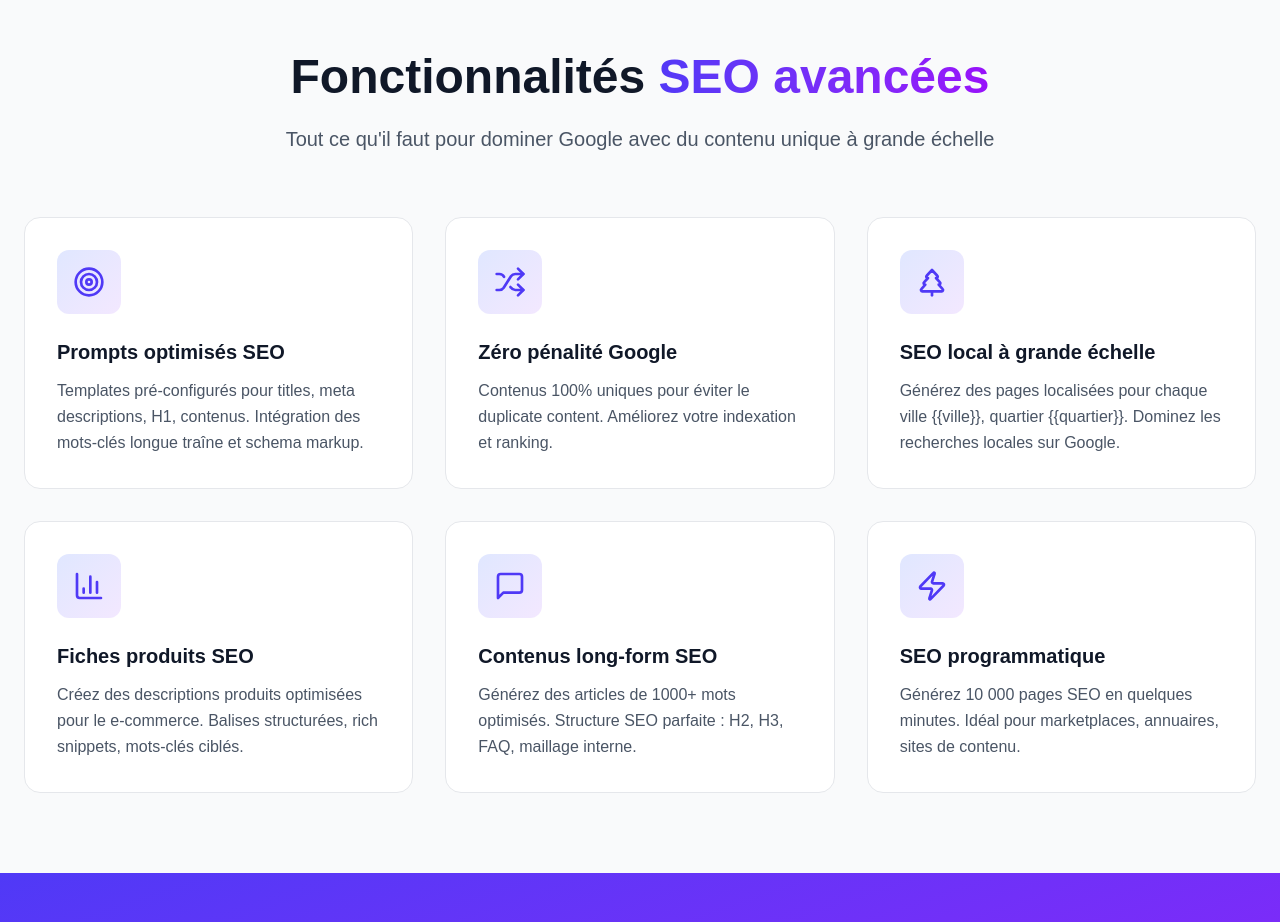
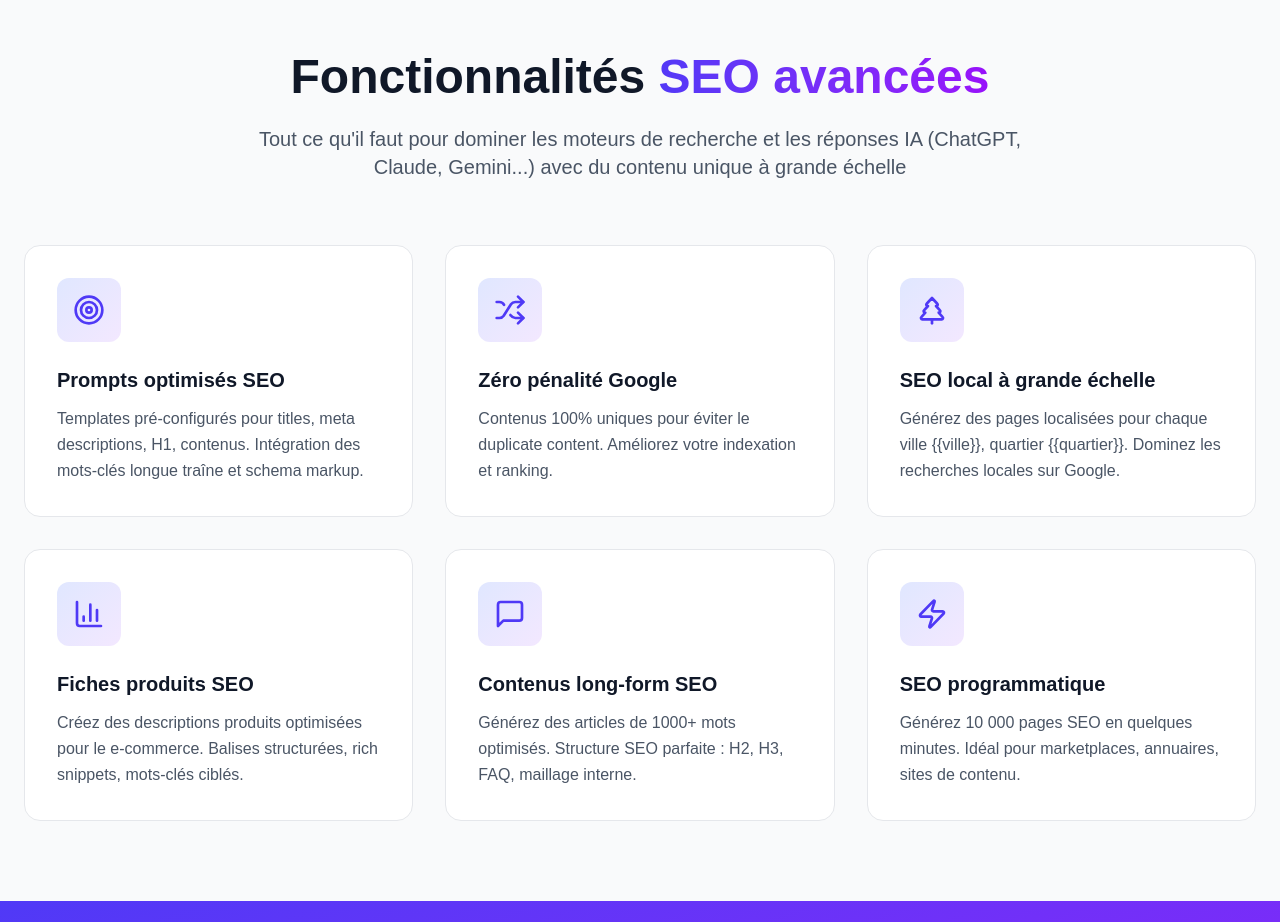
Before and after one commit to IndieFoundry/spinary.io, a Next.js app: page / in a window 1280 px wide. Shown: the part 3300-4222 px from the top of the page. Built offline with nearby package versions, Linux system fonts and the light colour scheme.

Commit message:
reword landing apge

```diff
--- a/app/page.tsx
+++ b/app/page.tsx
@@ -599,7 +599,7 @@ export default function LandingPage() {
               </span>
             </h2>
             <p className="text-xl text-gray-600 max-w-3xl mx-auto">
-              Tout ce qu'il faut pour dominer Google avec du contenu unique à
+              Tout ce qu'il faut pour dominer les moteurs de recherche et les réponses IA (ChatGPT, Claude, Gemini...) avec du contenu unique à
               grande échelle
             </p>
           </div>
```
